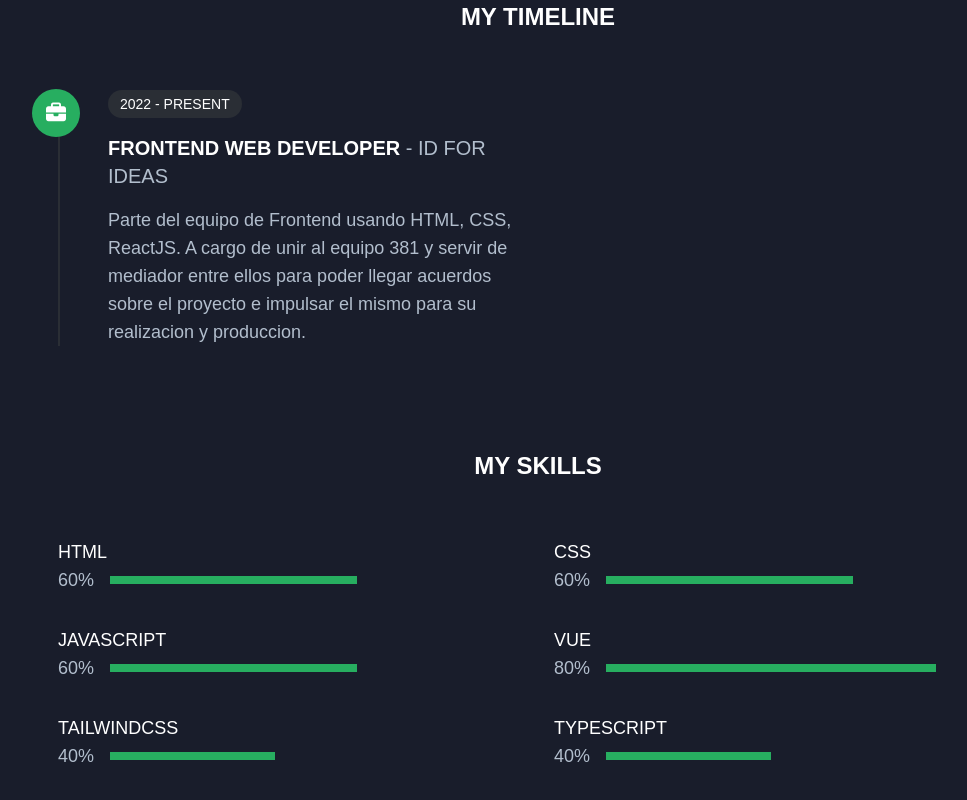
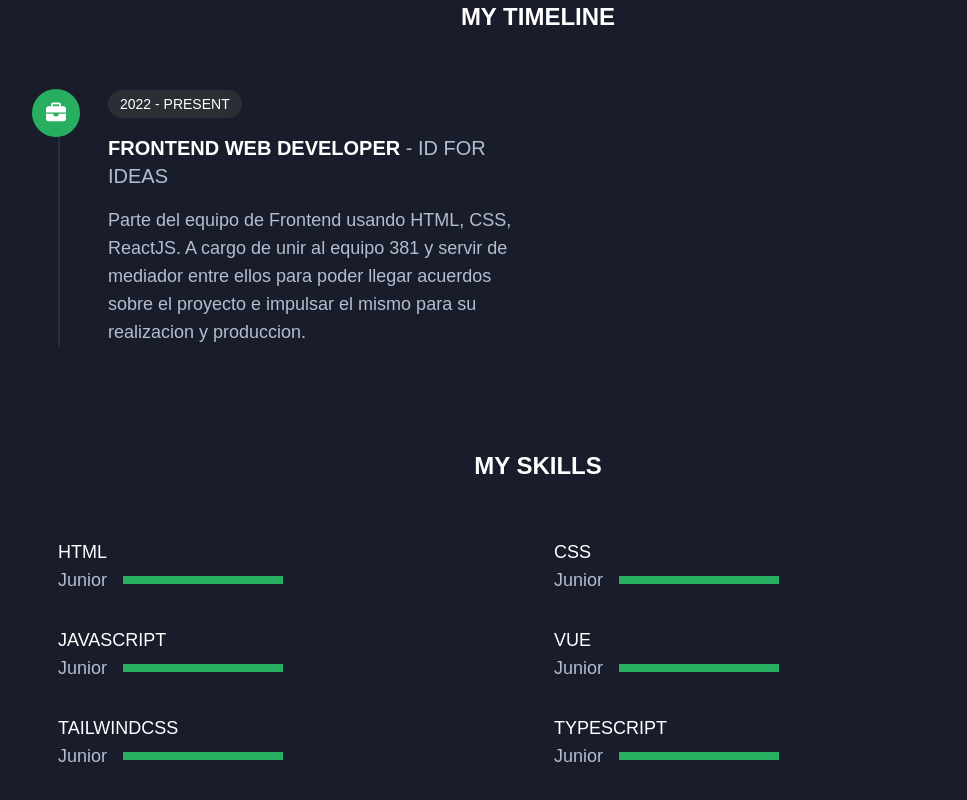
Before and after one commit to Terrakill5/Portfolio, a Vue app: page /about in a window 1280 px wide. Shown: the part 643-1443 px from the top of the page, without its empty margins (102-1069 px from the left). Built offline with nearby package versions, Linux system fonts and the light colour scheme.

Commit message:
Cambiado el progressbar por la opcion de que mis habilidades son junior

```diff
--- a/src/components/ContactItem.vue
+++ b/src/components/ContactItem.vue
@@ -42,4 +42,8 @@ const contactProps = defineProps({
 .icon {
   grid-template-columns: 40px 1fr;
 }
+
+@media screen and (max-width: 472px) {
+
+}
 </style>
--- a/src/components/ProgressBar.vue
+++ b/src/components/ProgressBar.vue
@@ -5,7 +5,7 @@
     <!-- progress-con -->
     <div class="flex items-center">
       <!-- prog-text -->
-      <p :class="{'text-gris2':!light.isLight, 'text-gris3': light.isLight}">{{ aboutProps.text }}%</p>
+      <p :class="{'text-gris2':!light.isLight, 'text-gris3': light.isLight}">{{ aboutProps.text }}</p>
       <!-- progress -->
       <div class="w-full h-2 text-gris4 ml-4 relative">
         <!-- html -->
@@ -14,7 +14,7 @@
           :class="{
             v60: aboutProps.text === 60,
             v80: aboutProps.text === 80,
-            v40: aboutProps.text === 40,
+            v40: aboutProps.text === 'Junior',
             'bg-secundario': !light.isLight,
             'bg-secundario1': light.isLight
           }"
--- a/src/pages/About.vue
+++ b/src/pages/About.vue
@@ -97,12 +97,12 @@
       </h4>
       <!-- progress-bars -->
       <div class="grid grid-cols-1 md:grid-cols-2 gap-8">
-        <progress-bar :titulo="'html'" :text="60"></progress-bar>
-        <progress-bar :titulo="'CSS'"  :text="60"></progress-bar>
-        <progress-bar :titulo="'JavaScript'" :text="60"></progress-bar>
-        <progress-bar :titulo="'Vue'" :text="80"></progress-bar>
-        <progress-bar :titulo="'TailwindCSS'" :text="40"></progress-bar>
-        <progress-bar :titulo="'TypeScript'" :text="40"></progress-bar>
+        <progress-bar :titulo="'html'" :text="'Junior'"></progress-bar>
+        <progress-bar :titulo="'CSS'"  :text="'Junior'"></progress-bar>
+        <progress-bar :titulo="'JavaScript'" :text="'Junior'"></progress-bar>
+        <progress-bar :titulo="'Vue'" :text="'Junior'"></progress-bar>
+        <progress-bar :titulo="'TailwindCSS'" :text="'Junior'"></progress-bar>
+        <progress-bar :titulo="'TypeScript'" :text="'Junior'"></progress-bar>
       </div>
     </div>
   </section>
```
